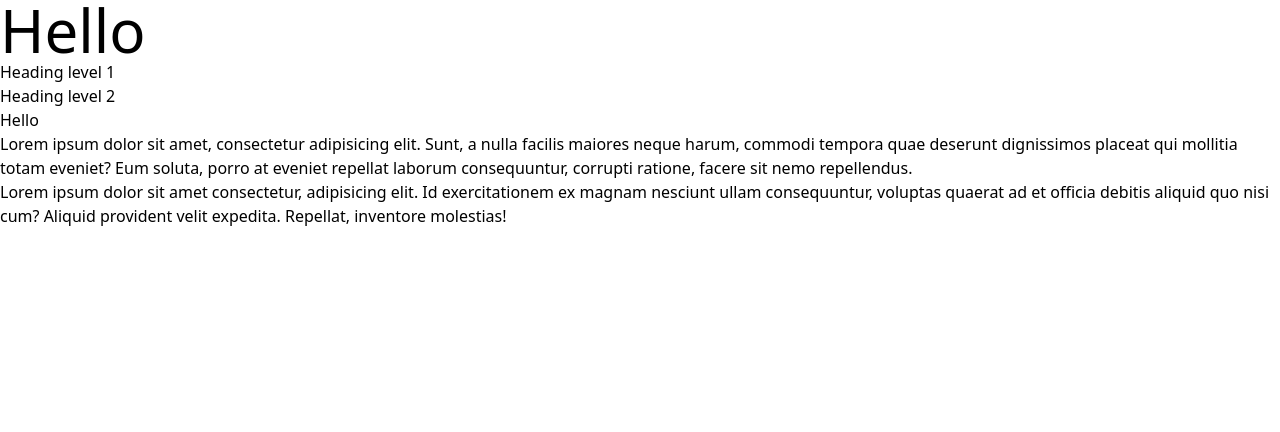
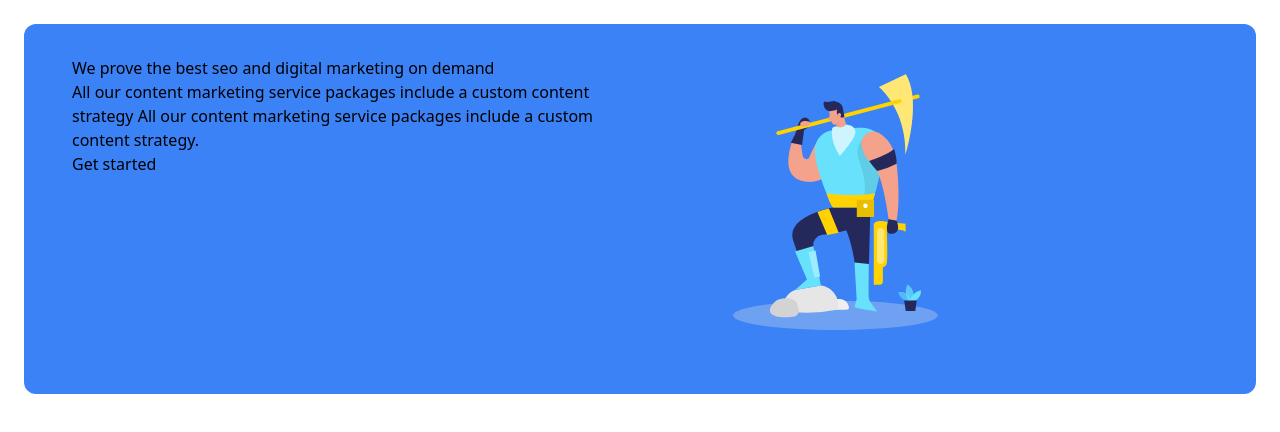
Before and after one commit to tildeth/tailwind-cdn-play, a plain HTML site: page index.html in a window 1280 px wide. Drawn offline with nearby package versions, Linux system fonts and the light colour scheme.

Commit message:
update content

```diff
--- a/index.html
+++ b/index.html
@@ -7,25 +7,20 @@
     <title>TW</title>
     <script src="https://cdn.tailwindcss.com?plugins=typography"></script>
   </head>
-  <body>
-    <h1 class="text-6xl">Hello</h1>
-    <article>
-      <h1>Heading level 1</h1>
-      <h2>Heading level 2</h2>
-      <h3>Hello</h3>
-      <p>
-        Lorem ipsum dolor sit amet, consectetur adipisicing elit. Sunt, a nulla
-        facilis maiores neque harum, commodi tempora quae deserunt dignissimos
-        placeat qui mollitia totam eveniet? Eum soluta, porro at eveniet
-        repellat laborum consequuntur, corrupti ratione, facere sit nemo
-        repellendus.
-      </p>
-      <p>
-        Lorem ipsum dolor sit amet consectetur, adipisicing elit. Id
-        exercitationem ex magnam nesciunt ullam consequuntur, voluptas quaerat
-        ad et officia debitis aliquid quo nisi cum? Aliquid provident velit
-        expedita. Repellat, inventore molestias!
-      </p>
-    </article>
+  <body class="p-6">
+    <section class="bg-blue-500 py-8 px-12 rounded-xl grid grid-cols-2">
+      <div>
+        <h2>We prove the best seo and digital marketing on demand</h2>
+        <p>
+          All our content marketing service packages include a custom content
+          strategy All our content marketing service packages include a custom
+          content strategy.
+        </p>
+        <div>
+          <a href="#0">Get started</a>
+        </div>
+      </div>
+      <img src="hike.svg" alt="Hiker illustration" />
+    </section>
   </body>
 </html>
```
Also changed, not shown: hike.svg (added).
